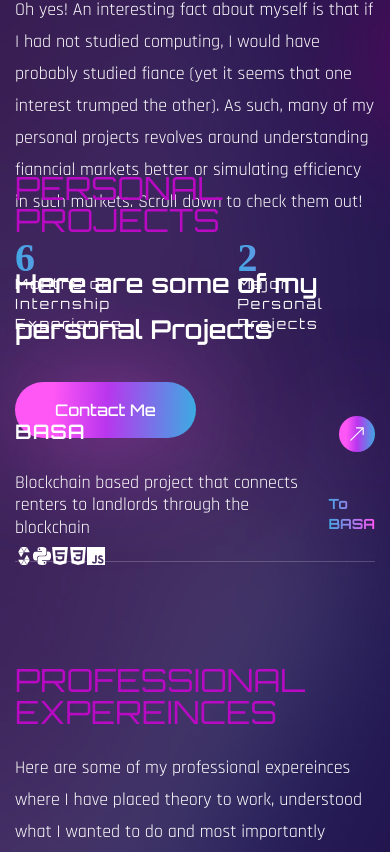
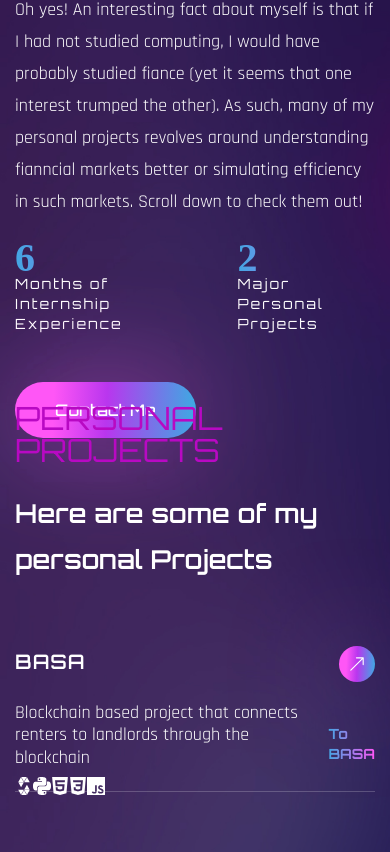
Before and after one commit to Virusrwj223/Virusrwj223.github.io, a React (Create React App) app in the folder hm/hrishiraj-mandal/: page / in a window 390 px wide. Shown: the part 1612-2464 px from the top of the page. Built offline with nearby package versions, Linux system fonts and the light colour scheme; the HTML template or start-up script is replaced by a standard one; a web font is replaced by a local one.

Commit message:
refomatted spillover content

```diff
--- a/hm/hrishiraj-mandal/src/App.js
+++ b/hm/hrishiraj-mandal/src/App.js
@@ -16,8 +16,10 @@ const App = () => {
       <Banner />
       <Nav />
       <About />
+      <div className="h-[230px] lg:h-[0px]"></div>
       <Services />
       <Work />
+      <div className="h-[200px]"></div>
       <Testimonials />
       <Contact />
       {/* <div className='h-[4000px]'></div> */}
```
